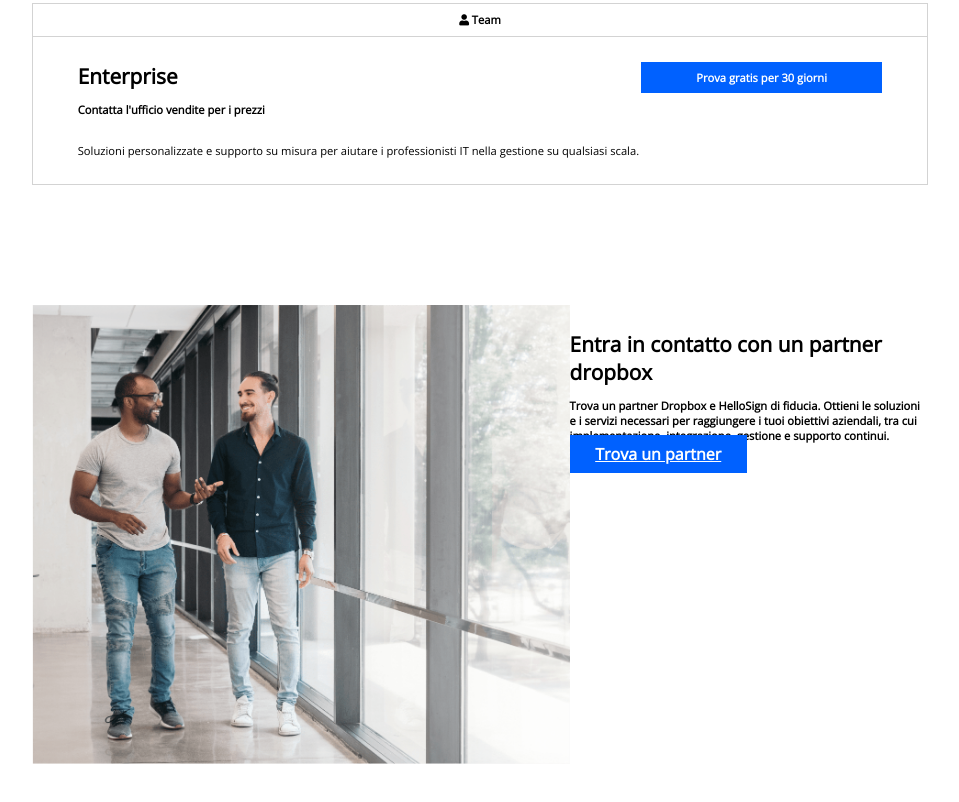
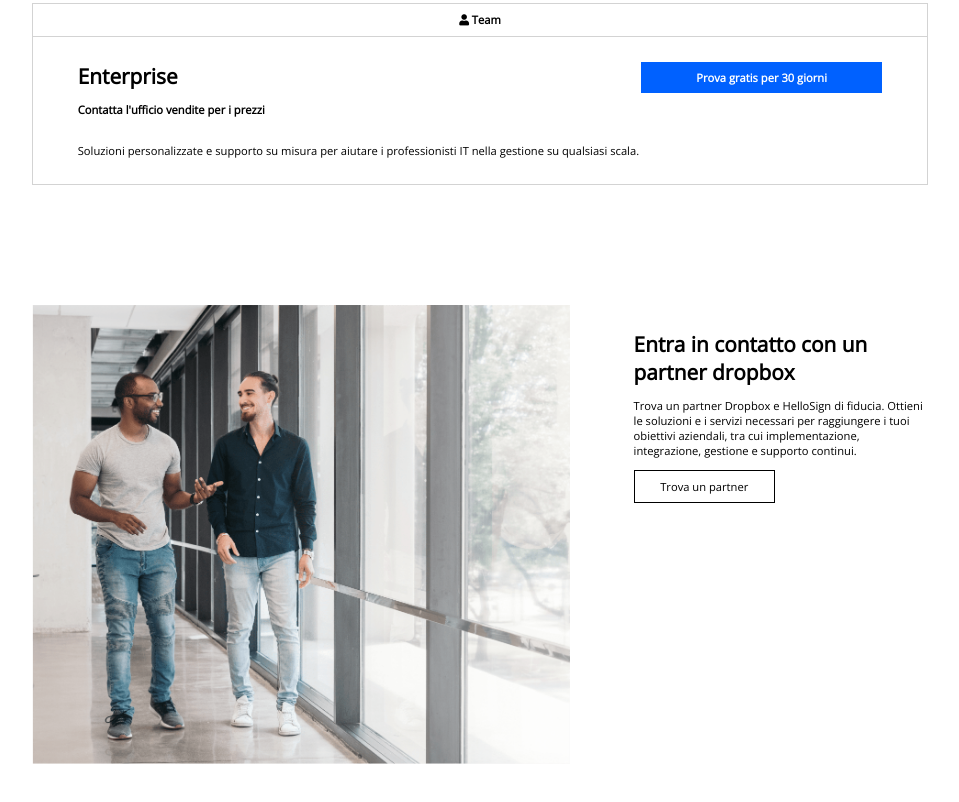
Before and after one commit to stefano472/htmlcss-dropbox, a plain HTML site: page index.html in a window 1280 px wide. Shown: the part 1766-2568 px from the top of the page, without its empty margins (160-1119 px from the left). Drawn offline with nearby package versions, Linux system fonts and the light colour scheme.

Commit message:
section 2

```diff
--- a/css/index.css
+++ b/css/index.css
@@ -152,7 +152,7 @@ i {
 
 .btn:hover {
     background-color: #00a2ff;
-    border-bottom: none;
+    /* border-bottom: none; */
 }
 
 /* Rule */
@@ -186,6 +186,10 @@ header li > a {
 
 header li > a:hover {
     border-bottom: 1px solid black;
+}
+
+header .btn:hover {
+    border-bottom: none;
 }
 
 #jumbo-tron {
@@ -322,3 +326,21 @@ section .periodo {
         padding: 1vh 0;
         text-decoration: none;
 }
+
+#trova-partner div.w-40 {
+    padding-left: 5vw;
+}
+
+#trova-partner p {
+    font-weight: normal;
+    margin-bottom: 2vh;
+}
+
+.btn-white {
+    background-color: white;
+    border: 1px solid black;
+    color: black;
+    font-size: 0.7rem;
+    font-weight: normal;
+    text-decoration: none;
+}
--- a/index.html
+++ b/index.html
@@ -153,12 +153,12 @@
                 </div>
             </div>
         </section>
-        <section id="tova-partner" class="clearfix margin-section">
+        <section id="trova-partner" class="clearfix margin-section">
             <img class="float-left w-60" src="img/partner.png" alt="img partner">
             <div class="float-left w-40">
                 <h3 class="margin-top-3">Entra in contatto con un partner dropbox</h3>
                 <p>Trova un partner Dropbox e HelloSign di fiducia. Ottieni le soluzioni e i servizi necessari per raggiungere i tuoi obiettivi aziendali, tra cui implementazione, integrazione, gestione e supporto continui.</p>
-                <a class="btn" href="#">Trova un partner</a>
+                <a class="btn btn-white" href="#">Trova un partner</a>
             </div>
         </section>
         <section id="how-it-works"></section>
```
